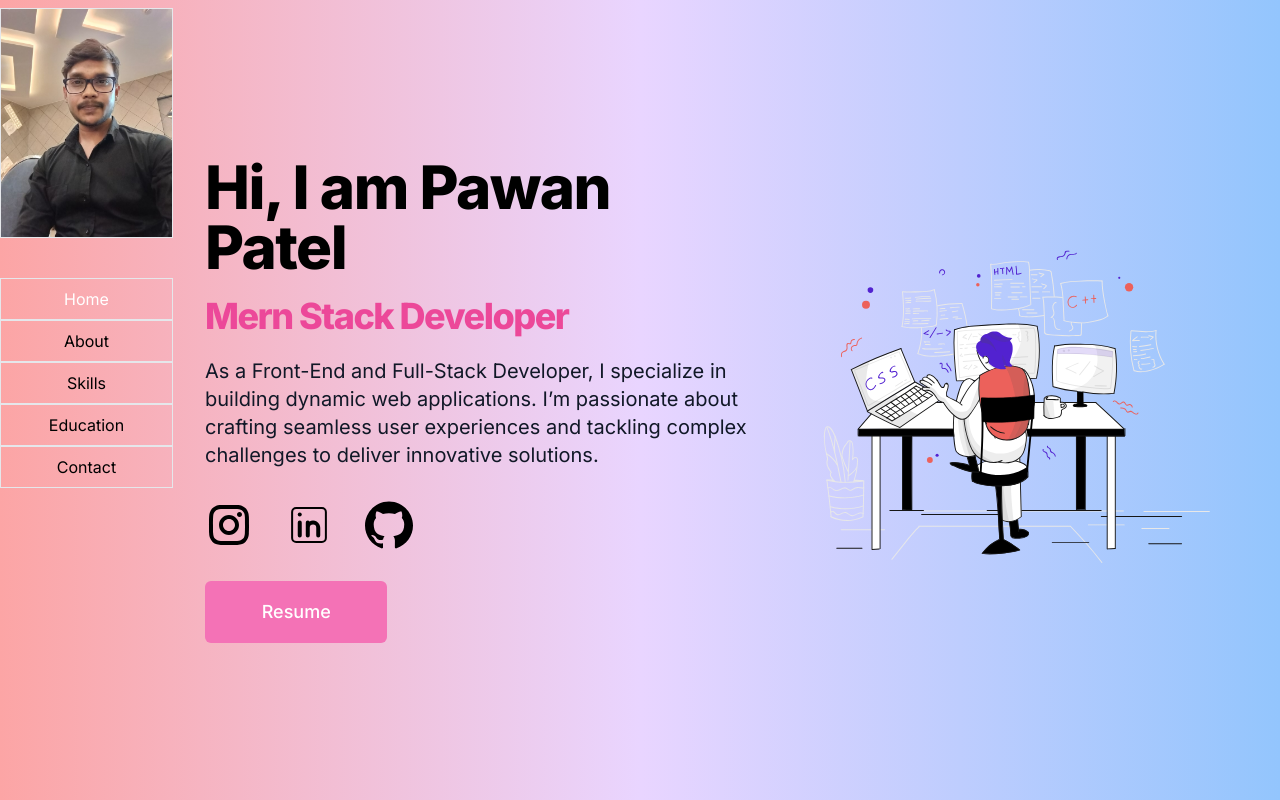
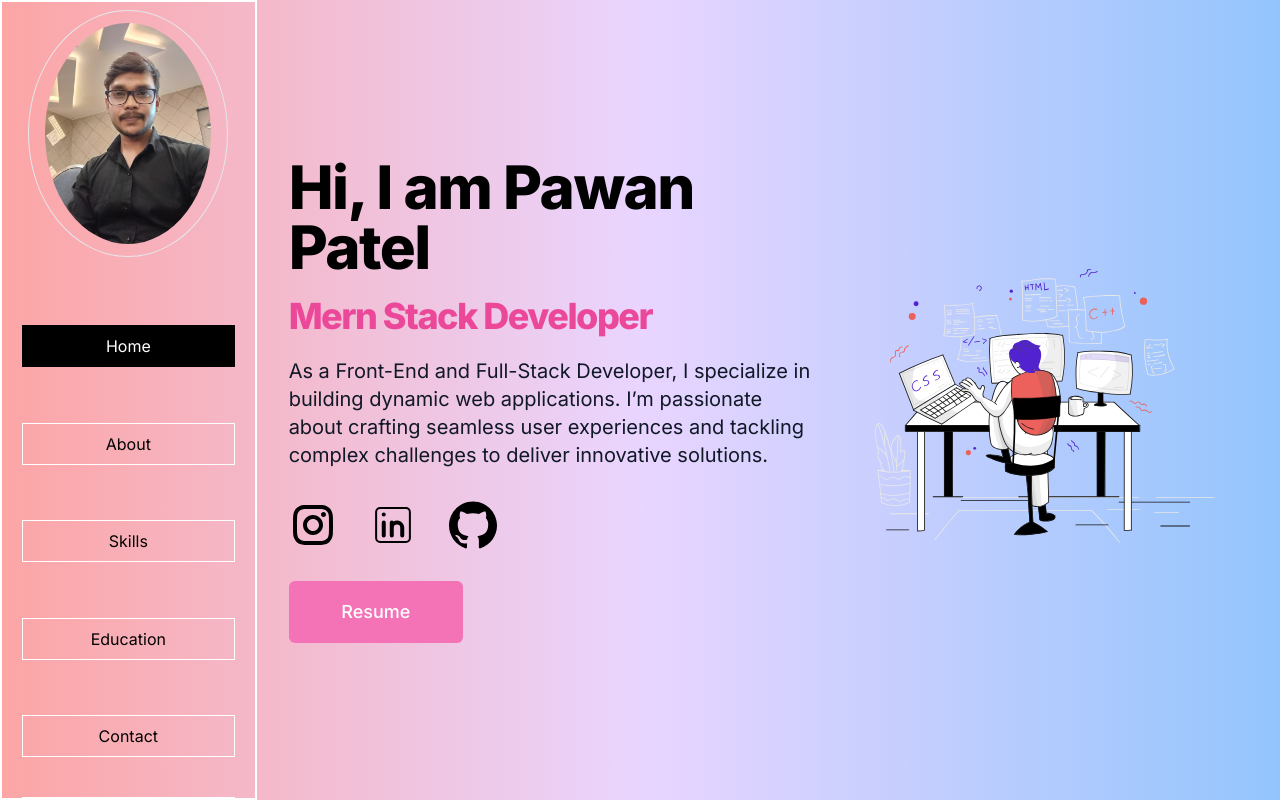
Before and after one commit to github7688/my-portfolio, a Next.js app: page / in a window 1280 px wide. Built offline with nearby package versions, Linux system fonts and the light colour scheme.

Commit message:
side bar solved again

```diff
--- a/src/app/layout.tsx
+++ b/src/app/layout.tsx
@@ -1,7 +1,7 @@
 import type { Metadata } from "next";
 import { Inter } from "next/font/google";
 import "./globals.css";
-import Sidebar from '@/components/Sidebar'
+import Sidebar from '@/Components/Sidebar'
 
 const inter = Inter({ subsets: ["latin"] });
 
--- a/src/app/page.tsx
+++ b/src/app/page.tsx
@@ -1,5 +1,5 @@
 import Image from "next/image";
-import TextCarousel from "@/components/TextCarousel";
+import TextCarousel from "@/Components/TextCarousel";
 import Link from "next/link";
 import heroBg from "../../public/images/herobg.svg";
 import { RiInstagramLine } from "react-icons/ri";
--- a/tailwind.config.ts
+++ b/tailwind.config.ts
@@ -3,7 +3,7 @@ import type { Config } from "tailwindcss";
 const config: Config = {
   content: [
     "./src/pages/**/*.{js,ts,jsx,tsx,mdx}",
-    "./src/components/**/*.{js,ts,jsx,tsx,mdx}",
+    "./src/Components/**/*.{js,ts,jsx,tsx,mdx}",
     "./src/app/**/*.{js,ts,jsx,tsx,mdx}",
   ],
   theme: {
```
